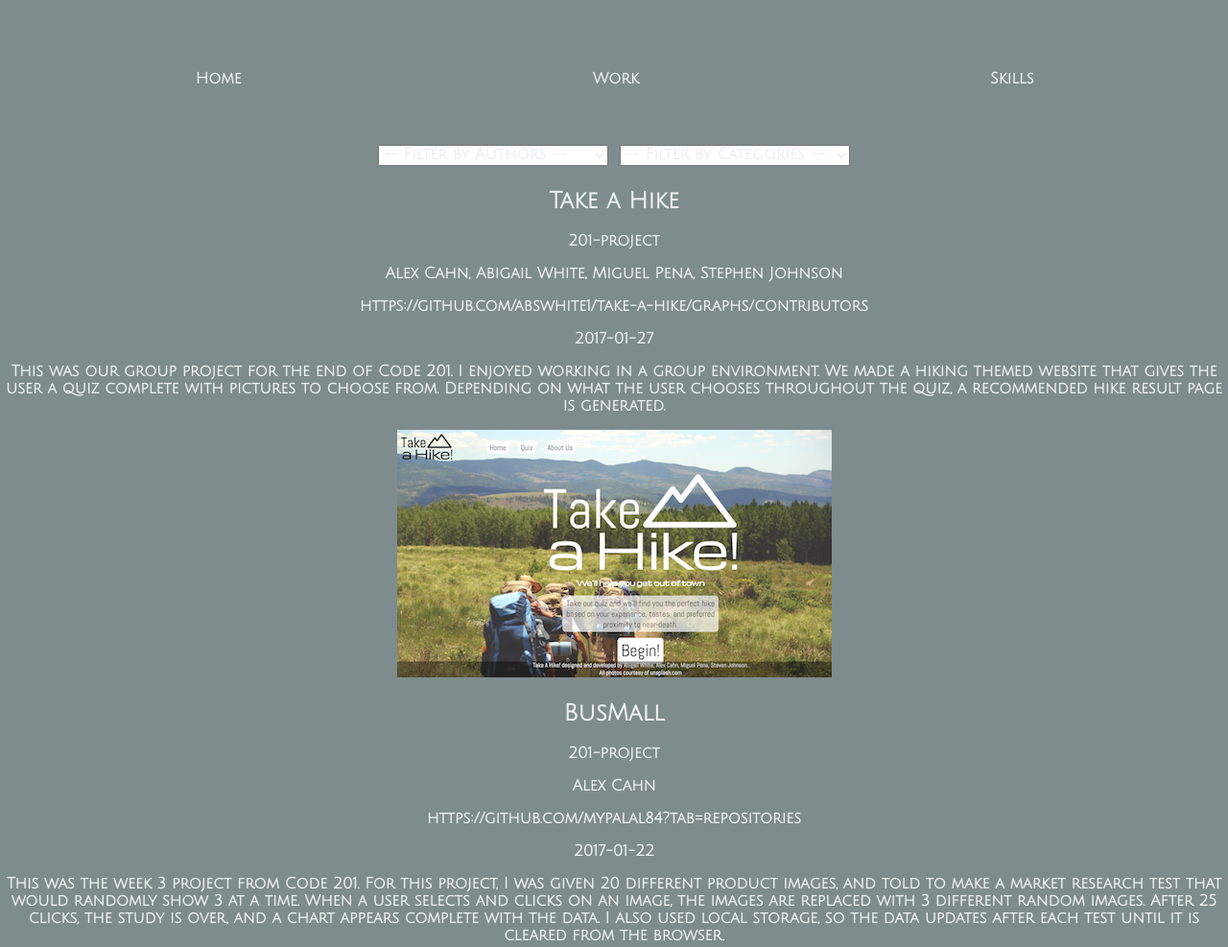
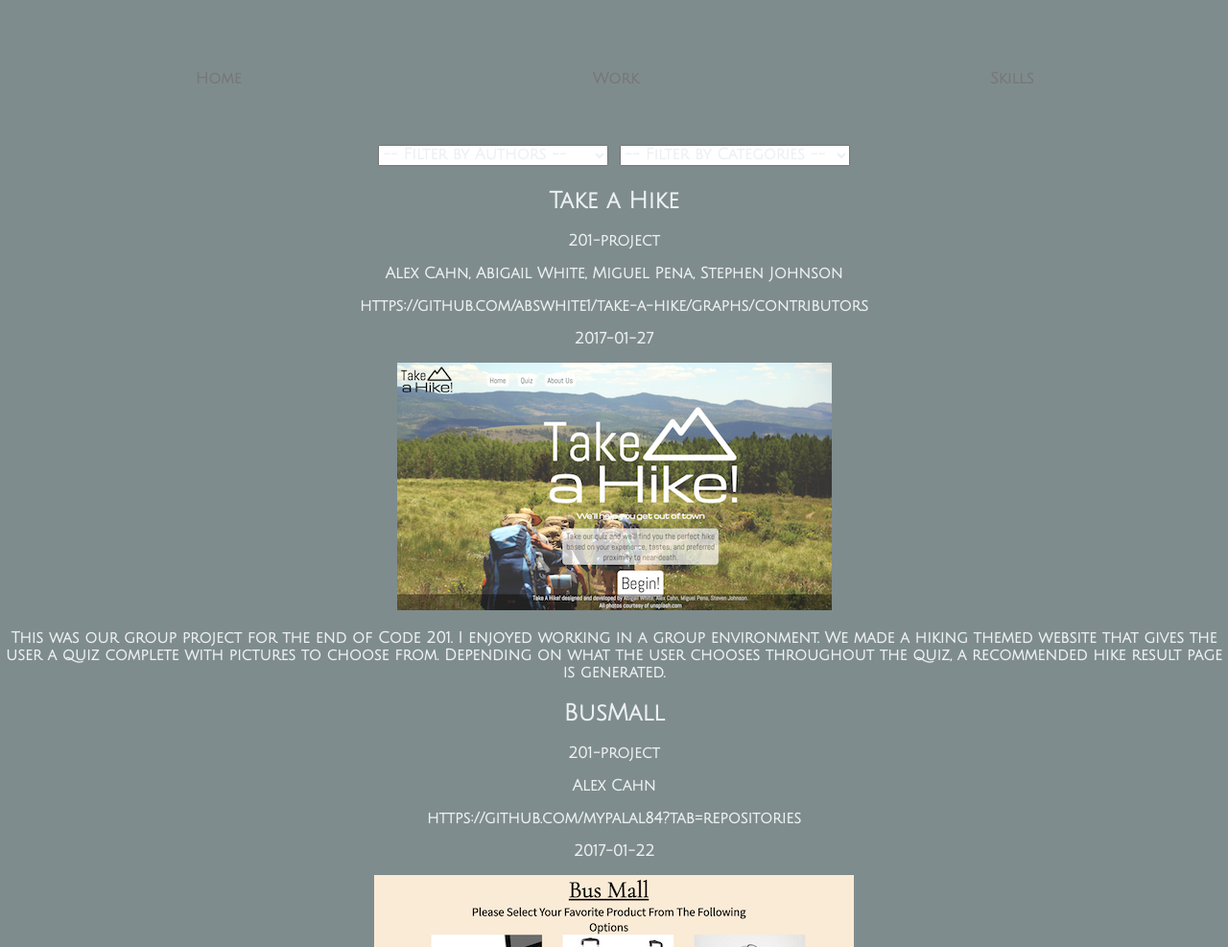
Before and after one commit to mypalal84/portfolio, a plain HTML site: page index.html in a window 1280 px wide. Shown: the top 987 px of the page at 96% size. Drawn offline with nearby package versions, Linux system fonts and the light colour scheme; files whose address does not match are found by name.

Commit message:
got things to display, not all the way though

```diff
--- a/JS/app.js
+++ b/JS/app.js
@@ -1,6 +1,6 @@
 'use strict';
 
-var articles = [];
+var allArticles = [];
 
 function Article(opts) {
   // Save ALL the properties of `opts` into `this`
@@ -12,7 +12,7 @@ function Article(opts) {
   this.body = opts.body;
 }
 
-Article.prototype.toHtml = function () {
+Article.prototype.toHtml = function() {
   // Use handlebars to render your articles.
   // Get your template from the DOM.
   // "compile" your template with Handlebars.
@@ -29,10 +29,10 @@ projects.sort(function (a, b) {
   return (new Date(b.publishedOn)) - (new Date(a.publishedOn));
 });
 
-projects.forEach(function (articleObject) {
-  articles.push(new Article(articleObject));
+projects.forEach(function (ele) {
+  allArticles.push(new Article(ele));
 });
 
-articles.forEach(function(article) {
-  $('#articles').append(article.toHtml());
+allArticles.forEach(function(a) {
+  $('#articles').append(a.toHtml());
 });
--- a/JS/blogarticles.js
+++ b/JS/blogarticles.js
@@ -7,7 +7,7 @@
     author:      'Alex Cahn',
     authorUrl:   'https://github.com/mypalal84?tab=repositories',
     publishedOn: '2017-01-08',
-    body:        '<p class="project-explanation">This was my very first project for my CodeFellows 201 class.  Back when I was learning the basics of html, css, and javascript.  Lots of alerts and prompts.  I have already come a long way since then.</p><p><a href="https://mypalal84.github.io/About-Me/"><img src="IMG/profile pic.jpg" class="project-pic"></a></p>'
+    body:        '<p><a href="https://mypalal84.github.io/About-Me/"><img src="IMG/profile pic.jpg" class="project-pic"></a></p><p class="project-explanation">This was my very first project for my CodeFellows 201 class.  Back when I was learning the basics of html, css, and javascript.  Lots of alerts and prompts.  I have already come a long way since then.</p>'
   },
   {
     title:       'Take a Hike',
@@ -15,7 +15,7 @@
     author:      'Alex Cahn, Abigail White, Miguel Pena, Stephen Johnson',
     authorUrl:   'https://github.com/abswhite1/take-a-hike/graphs/contributors',
     publishedOn: '2017-01-27',
-    body:        '<p class="project-explanation">This was our group project for the end of Code 201.  I enjoyed working in a group environment.  We made a hiking themed website that gives the user a quiz complete with pictures to choose from.  Depending on what the user chooses throughout the quiz, a recommended hike result page is generated.</p><p> <a href="https://abswhite1.github.io/take-a-hike/"><img src="IMG/take-a-hike.png" class="project-pic"></a></p>'
+    body:        '<p> <a href="https://abswhite1.github.io/take-a-hike/"><img src="IMG/take-a-hike.png" class="project-pic"></a></p><p class="project-explanation">This was our group project for the end of Code 201.  I enjoyed working in a group environment.  We made a hiking themed website that gives the user a quiz complete with pictures to choose from.  Depending on what the user chooses throughout the quiz, a recommended hike result page is generated.</p>'
   },
   {
     title:       'BusMall',
@@ -23,6 +23,6 @@
     author:      'Alex Cahn',
     authorUrl:   'https://github.com/mypalal84?tab=repositories',
     publishedOn: '2017-01-22',
-    body:        '<p class="project-explanation">This was the week 3 project from Code 201. For this project, I was given 20 different product images, and told to make a market research test that would randomly show 3 at a time.  When a user selects and clicks on an image, the images are replaced with 3 different random images.  After 25 clicks, the study is over, and a chart appears complete with the data.  I also used local storage, so the data updates after each test until it is cleared from the browser.</p><p><a href="https://mypalal84.github.io/bus-mall/"><img src="IMG/bus-mall.png" class="project-pic"></a></p>'
+    body:        '<p><a href="https://mypalal84.github.io/bus-mall/"><img src="IMG/bus-mall.png" class="project-pic"></a></p><p class="project-explanation">This was the week 3 project from Code 201. For this project, I was given 20 different product images, and told to make a market research test that would randomly show 3 at a time.  When a user selects and clicks on an image, the images are replaced with 3 different random images.  After 25 clicks, the study is over, and a chart appears complete with the data.  I also used local storage, so the data updates after each test until it is cleared from the browser.</p>'
   },
 ];
--- a/index.html
+++ b/index.html
@@ -38,9 +38,9 @@
           <h2 class="icon-menu">My Portfolio</h2>
 
         <ul>
-          <li class="tab" data-section="home"><a href="Icons/003-home3.png" class="nav-item"></a>Home</li>
-          <li class="tab" data-section="work"><a href="Icons/069-address-book.png" class="nav-item"></a>Work</li>
-          <li class="tab" data-section="skills"><a href="Icons/385-embed2.png" class="nav-item"></a>Skills</li>
+          <li class="tab" data-content="articles"><a href="#" class="nav-item">Home</a></li>
+          <li class="tab" data-content="work"><a href="#" class="nav-item">Work</a></li>
+          <li class="tab" data-content="skills"><a href="#" class="nav-item">Skills</a></li>
         </ul>
 
       </nav>
@@ -117,7 +117,7 @@
     <script src="https://cdnjs.cloudflare.com/ajax/libs/handlebars.js/4.0.6/handlebars.js"></script>
     <script src="JS/blogarticles.js"></script>
     <script src="JS/app.js"></script>
-    <!-- <script src="JS/articleview.js"></script> -->
+    <script src="JS/articleview.js"></script>
 
   </body>
 </html>
```
